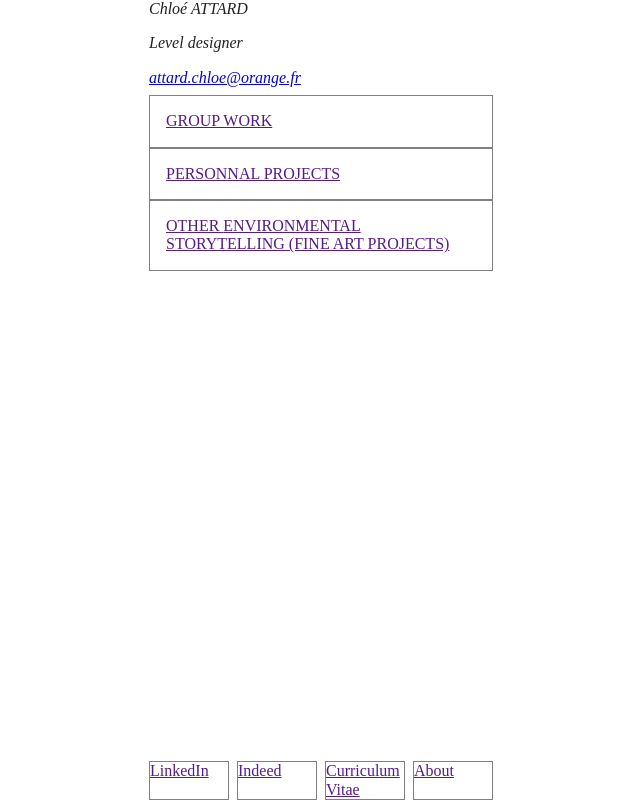
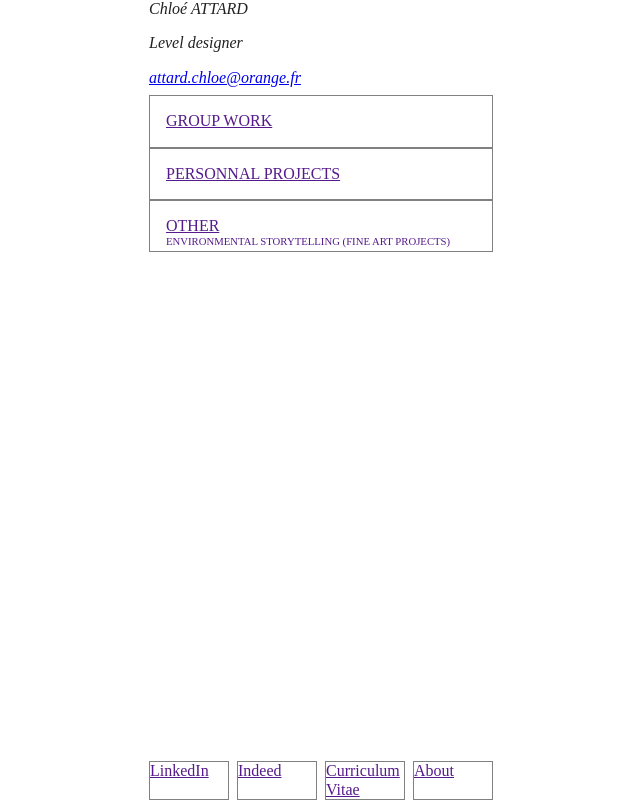
Before and after one commit to anthony-tron/flyingrabbit, a website built with Parcel: page src/index.html in a window 1280 px wide. Shown: the whole page, without its empty margins (319-959 px from the left). Built offline with nearby package versions, Linux system fonts and the light colour scheme.

Commit message:
wip(home): make the main nav elements have the same height

```diff
--- a/src/css/home.css
+++ b/src/css/home.css
@@ -33,6 +33,18 @@
   text-transform: uppercase;
 }
 
+.main-nav a {
+  display: block;
+  position: relative;
+}
+
+.main-nav a .small {
+  font-size: 67%;
+  left: 0;
+  position: absolute;
+  top: 100%;
+}
+
 
 /* main footer */
 
--- a/src/index.html
+++ b/src/index.html
@@ -36,7 +36,7 @@
       <li>
         <a href="">
           Other
-          <span>
+          <span class="small">
             Environmental storytelling (fine art projects)
           </span>
         </a>
```
